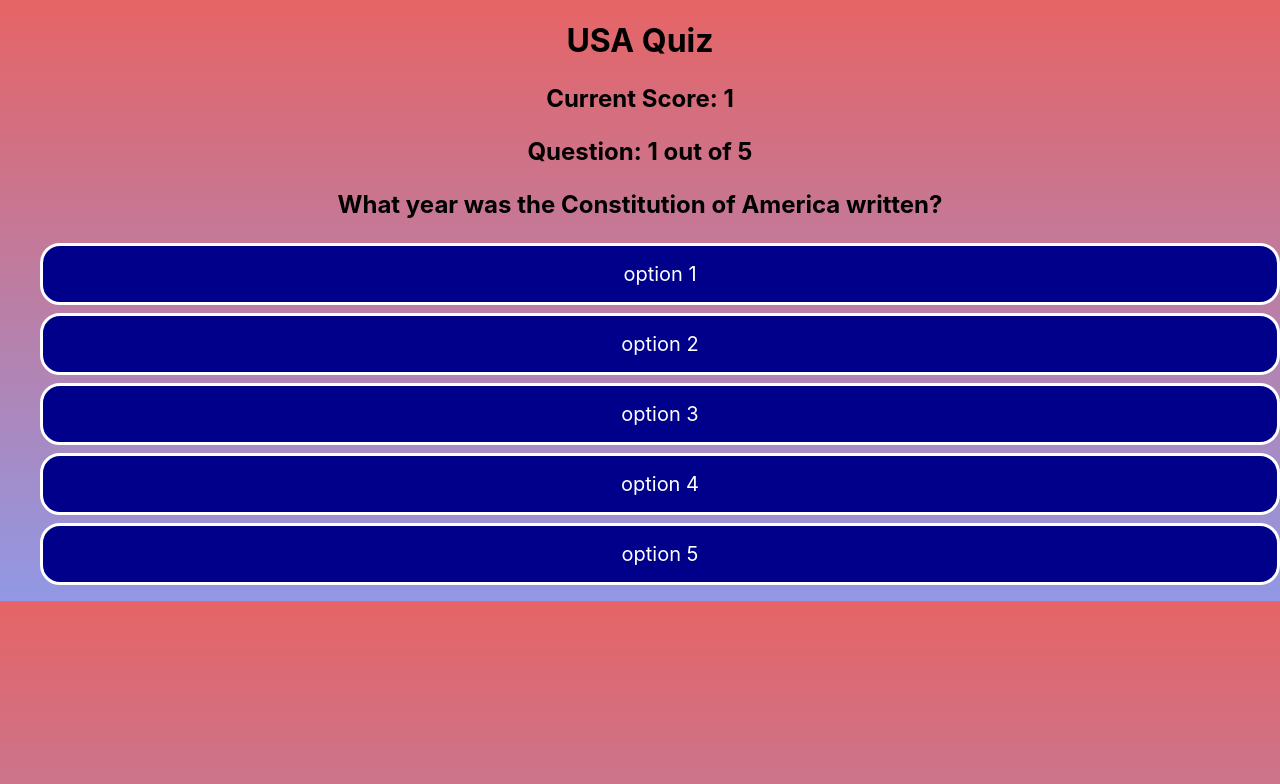
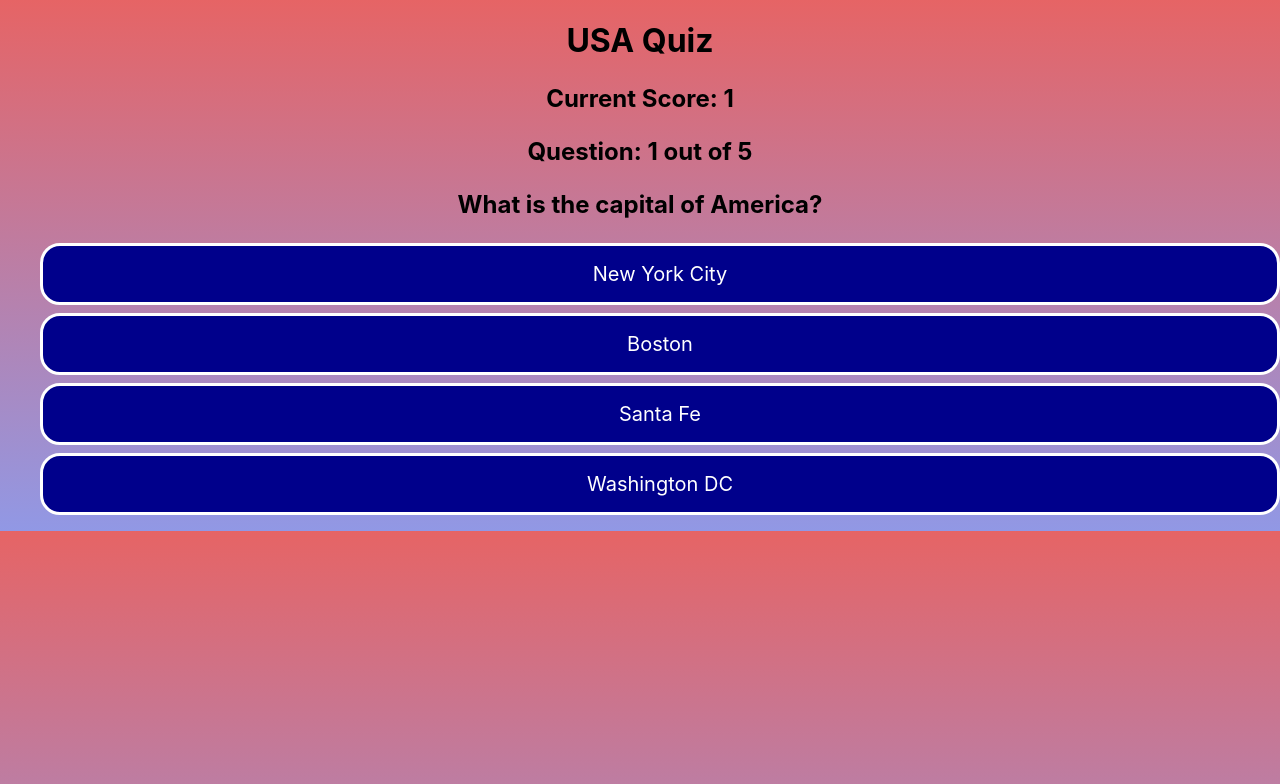
Before and after one commit to Shyan-spec/React-Trivia, a React (Vite) app in the folder react-trivia/: page / in a window 1280 px wide. Shown: the top 784 px of the page. Built offline with nearby package versions, Linux system fonts and the light colour scheme.

Commit message:
Got the options to work

```diff
--- a/react-trivia/src/App.tsx
+++ b/react-trivia/src/App.tsx
@@ -1,4 +1,4 @@
-import React, { useState } from "react";
+import { React, useState } from "react";
 
 function App() {
   const [currentQuestion, setCurrentQuestion] = useState(0);
@@ -58,13 +58,18 @@ function App() {
         <h3>
           Question: {currentQuestion + 1} out of {questions.length}
         </h3>
-        <h3>What year was the Constitution of America written? </h3>
+        <h3>{questions[currentQuestion].text}</h3>
         <ul>
-          <li> option 1</li>
-          <li> option 2</li>
-          <li> option 3</li>
-          <li> option 4</li>
-          <li> option 5</li>
+          {questions[currentQuestion].options.map((option) => {
+            return (
+              <li
+                key={option.id}
+                onClick={() => optionClicked(option.isCorrect)}
+              >
+                {option.text}
+              </li>
+            );
+          })}
         </ul>
       </center>
     </>
```
